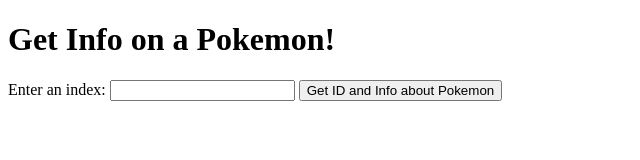
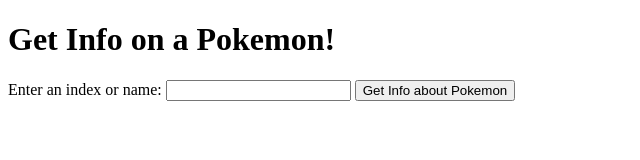
Before and after one commit to nconn34/Pokedex, a plain HTML site: page src/index.html in a window 1280 px wide. Shown: the whole page, without its empty margins (0-640 px from the left). Drawn offline with Linux system fonts and the light colour scheme.

Commit message:
Added tags for species info to display

```diff
--- a/src/index.html
+++ b/src/index.html
@@ -6,10 +6,10 @@
   <body>
     <div class="container">
       <h1>Get Info on a Pokemon!</h1>
-      <label for="pokemonNum">Enter an index:</label>
+      <label for="pokemonNum">Enter an index or name:</label>
       <input id="pokemonNum" type="text" />
       <button class="btn-success" id="pokemonID">
-        Get ID and Info about Pokemon
+        Get Info about Pokemon
       </button>
       <div class="showErrors"></div>
       <div class="showName"></div>
@@ -18,6 +18,8 @@
       <div class="showMoves"></div>
       <div class="showTypes"></div>
       <div class="showEggs"></div>
+      <div class="showHabitat"></div>
+      <div class="showFlavorText"></div>
     </div>
   </body>
 </html>
```
